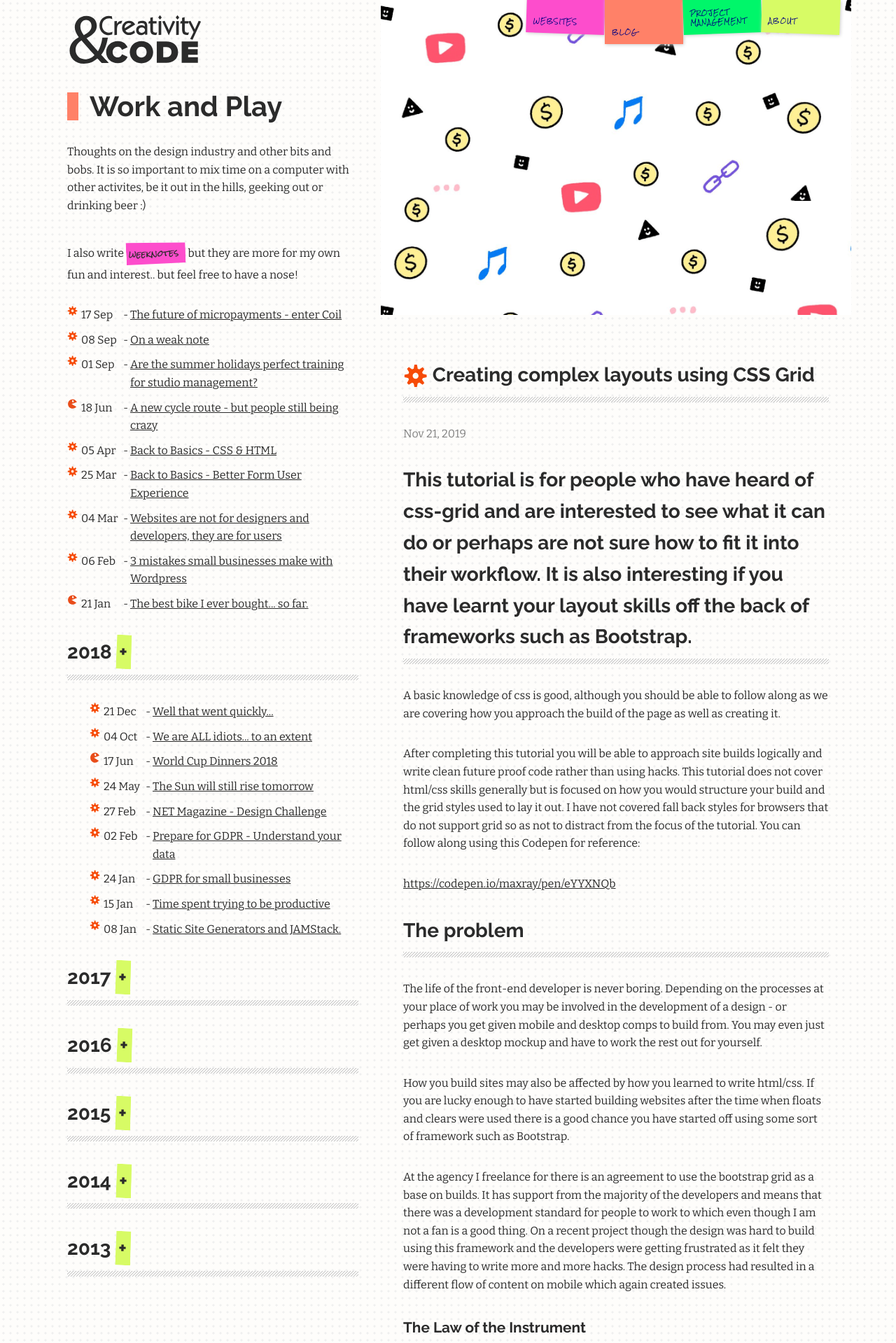
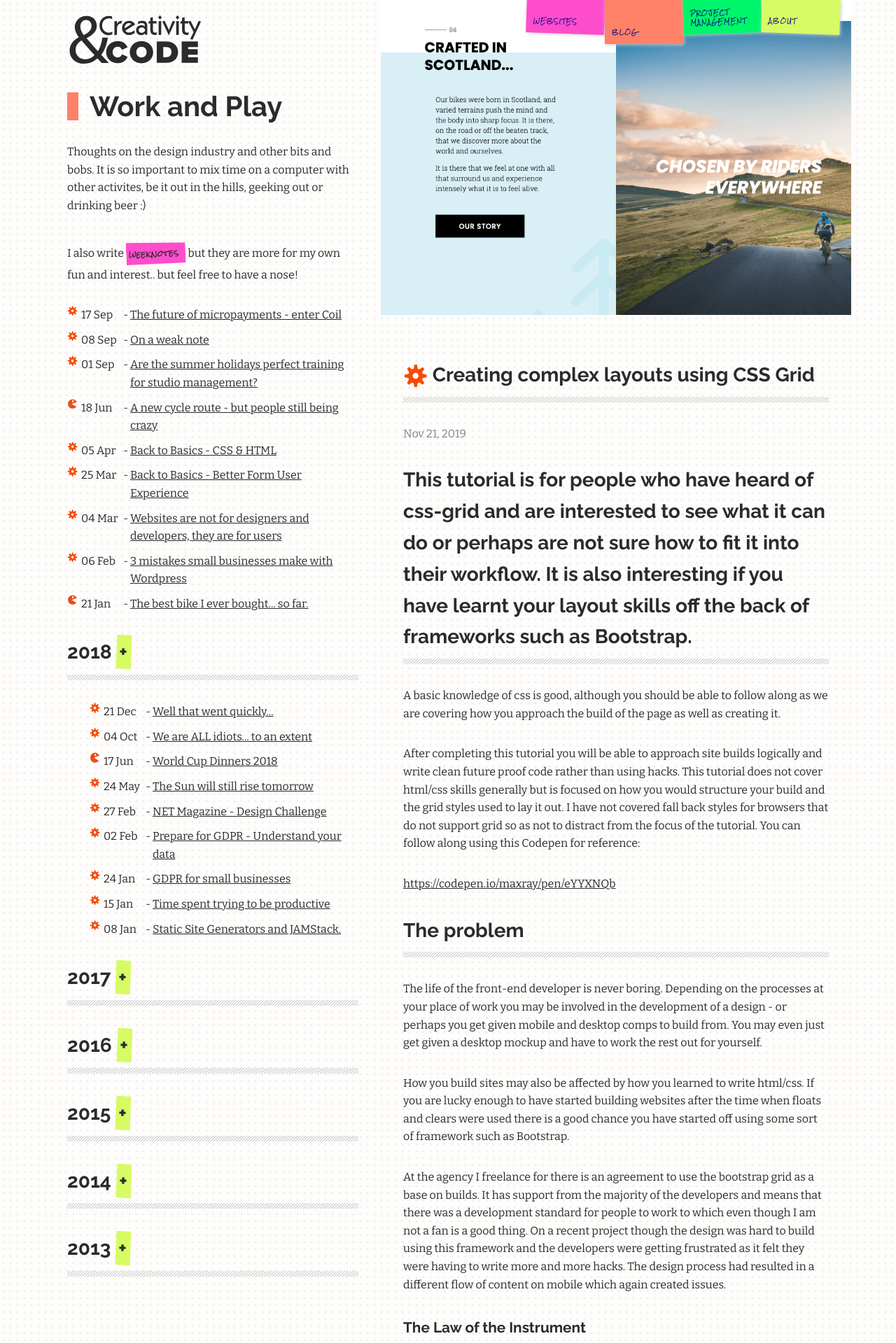
Before and after one commit to maxray/maxray.github.io, a Jekyll site: the page built from blog.html, in a window 1280 px wide. Shown: the top 1919 px of the page at 70% size. Built offline with Jekyll 4.4.1, drawn with Linux system fonts in a browser that asks for light colours.

Commit message:
Updated Creating More Complex Layouts Using Css Grid

```diff
--- a/_posts/2019-11-21-creating-more-complex-layouts-using-css-grid.markdown
+++ b/_posts/2019-11-21-creating-more-complex-layouts-using-css-grid.markdown
@@ -3,7 +3,7 @@ title: Creating complex layouts using CSS Grid
 date: 2019-11-21 21:29:00 Z
 categories:
 - Work
-thumbnail_image: "/uploads/coil-micropayments.png"
+thumbnail_image: "/uploads/css-grid-layouts-header.png"
 ---
 
 ### This tutorial is for people who have heard of css-grid and are interested to see what it can do or perhaps are not sure how to fit it into their workflow. It is also interesting if you have learnt your layout skills off the back of frameworks such as Bootstrap.
```
